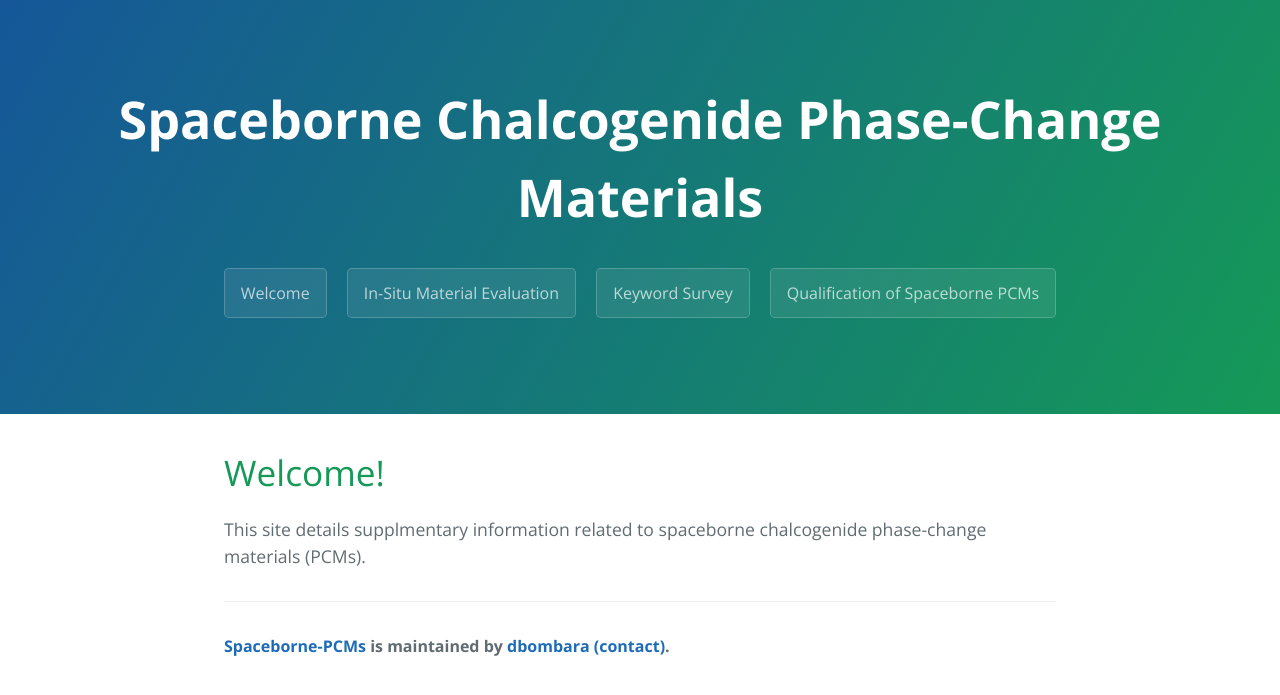
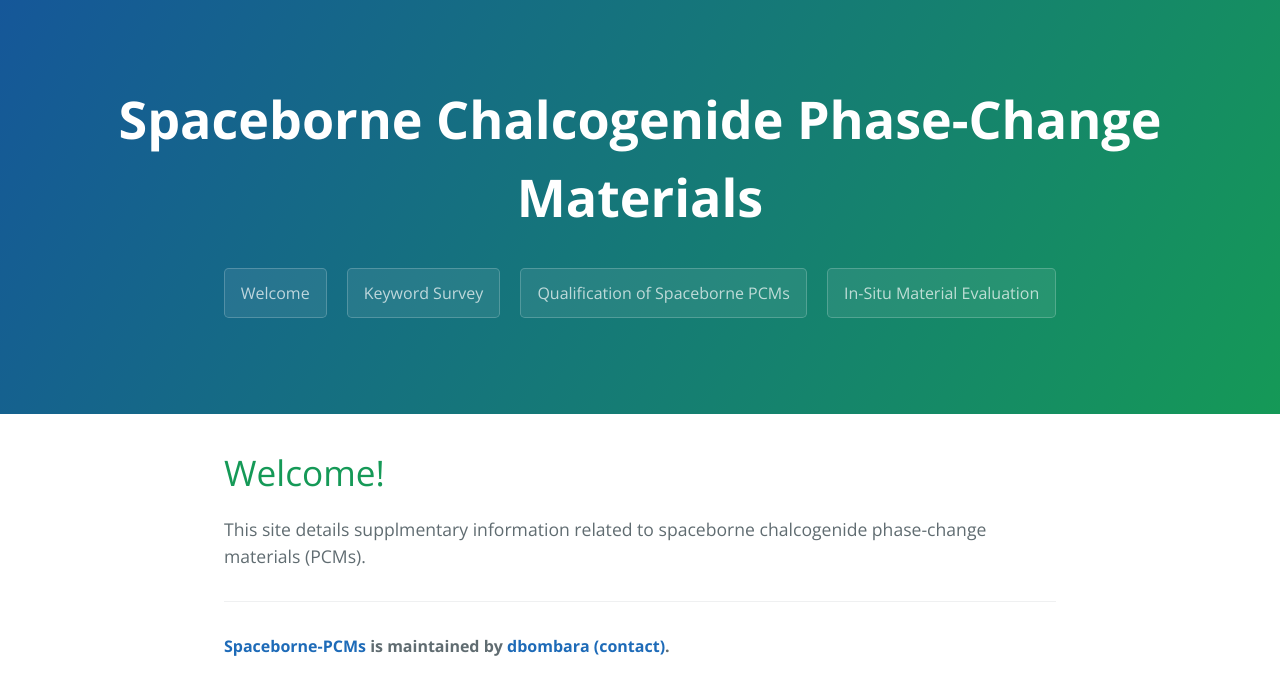
Before and after one commit to Spaceborne-PCMs/Spaceborne-PCMs.github.io, a Jekyll site: the page built from index.md, in a window 1280 px wide. Shown: the top 695 px of the page. Built offline with Jekyll 4.4.1, drawn with Linux system fonts in a browser that asks for light colours.

Commit message:
updated menu

```diff
--- a/_layouts/template.html
+++ b/_layouts/template.html
@@ -13,9 +13,13 @@
     <section class="page-header">
       <h1 class="project-name">Spaceborne Chalcogenide Phase-Change Materials </h1>
       <h2 class="project-tagline"></h2>
-      {% for page in site.pages %}
+      <!--{% for page in site.pages %}
         <a href= {{ page.filename }} class="btn">{{ page.title }}</a>
-      {% endfor %}
+      {% endfor %} -->
+      <a href="https://spaceborne-pcms.github.io/index" class="btn">Welcome</a>
+      <a href="https://spaceborne-pcms.github.io/keywordsurvey" class="btn">Keyword Survey</a>
+      <a href="https://spaceborne-pcms.github.io/qualification" class="btn">Qualification of Spaceborne PCMs</a>
+      <a href="https://spaceborne-pcms.github.io/insitu" class="btn">In-Situ Material Evaluation</a>
       <!-- <a href="https://github.com/Spaceborne-PCMs/Spaceborne-PCMs.github.io" class="btn">View on GitHub</a> -->
       <!-- <a href="https://github.com/Spaceborne-PCMs/Spaceborne-PCMs.github.io/zipball/master" class="btn">Download .zip</a> -->
       <!-- <a href="https://github.com/Spaceborne-PCMs/Spaceborne-PCMs.github.io/tarball/master" class="btn">Download .tar.gz</a> -->
```
